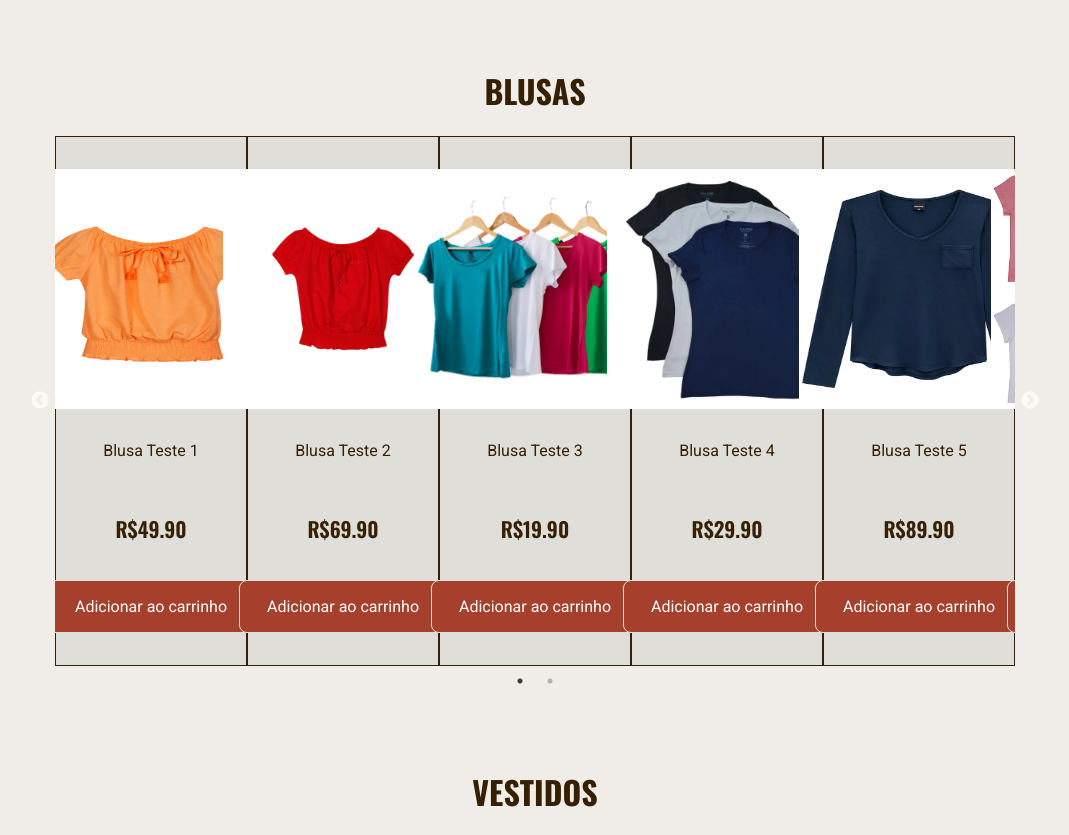
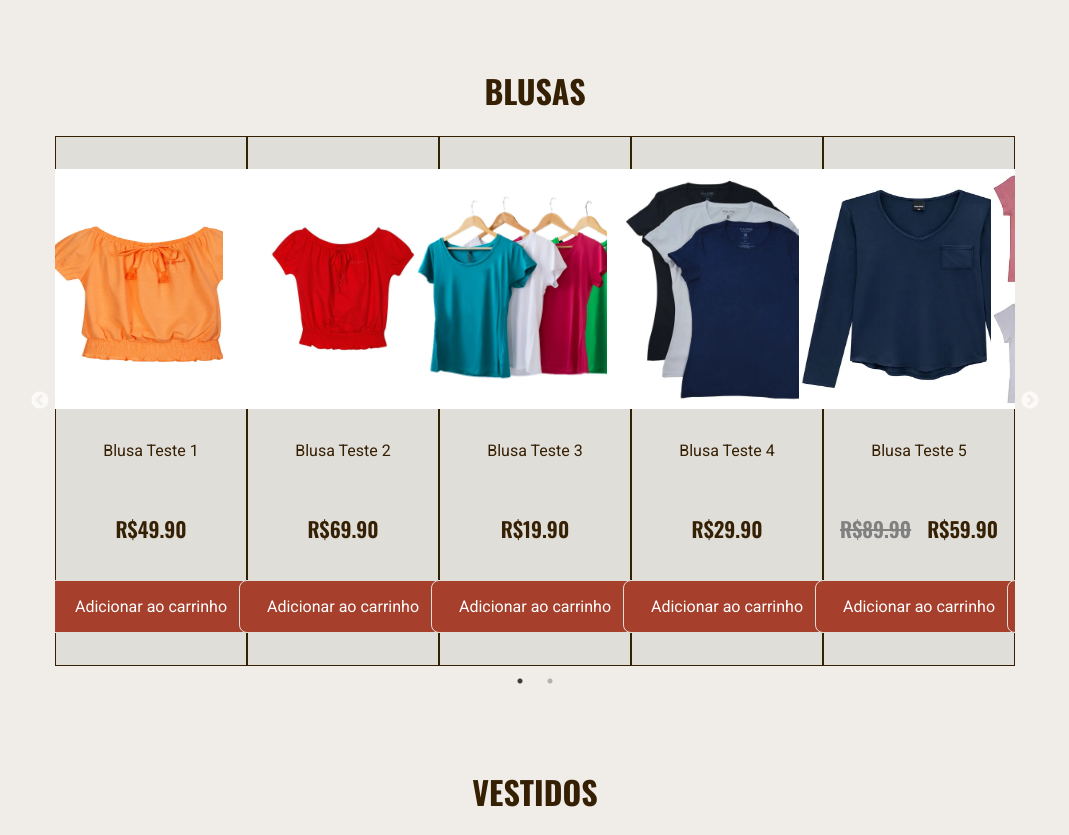
Before and after one commit to lucas14guesser/template-ecommerce-website, a React (Vite) app: page / in a window 1280 px wide. Shown: the part 1700-2535 px from the top of the page, without its empty margins (105-1174 px from the left). Built offline with nearby package versions, Linux system fonts and the light colour scheme.

Commit message:
modals - dataUser

```diff
--- /dev/null
+++ b/src/components/modals/ModalOverlay.jsx
@@ -0,0 +1,13 @@
+import React from 'react'
+import { BtnDefault, ModalC, ModalContent } from '../../styles/GlobalStyles'
+
+export default function ModalOverlay({ onClose, children }) {
+  return (
+    <ModalC>
+      <ModalContent onClick={(e) => e.stopPropagation()}>
+        {children}
+        <BtnDefault onClick={onClose}>Fechar</BtnDefault>
+      </ModalContent>
+    </ModalC>
+  )
+}
--- a/src/components/navbar/NavbarStyles.js
+++ b/src/components/navbar/NavbarStyles.js
@@ -172,7 +172,6 @@ export const BtnSearch = styled.button`
   &:hover {
     background-color: var(--color-hover);
   }
-
 `
 export const ContactContainer = styled.div`
   display: flex;
--- a/src/components/produtos/ProdutosServices.jsx
+++ b/src/components/produtos/ProdutosServices.jsx
@@ -72,6 +72,9 @@ export const categoriasProdutos = [
                     { foto: "/assets/roupas/blusa-teste-5.png" }
                 ],
                 preco: 89.90,
+                ofertas: [
+                    { oferta: true, novoPreco: 59.90 }
+                ]
             },
             {
                 id: 21,
@@ -104,6 +107,9 @@ export const categoriasProdutos = [
                     { foto: "/assets/roupas/blusa-teste-9.png" }
                 ],
                 preco: 89.90,
+                ofertas: [
+                    { oferta: true, novoPreco: 69.90 }
+                ]
             },
             {
                 id: 25,
@@ -926,7 +932,7 @@ export function findProdutoPorId(idProduto) {
     }
     return null;
 }
-export function handleTamanhos (corSelecionada, setCorSelecionada, indexCor, openTamanho, setOpenTamanho) {
+export function handleTamanhos(corSelecionada, setCorSelecionada, indexCor, openTamanho, setOpenTamanho) {
     if (corSelecionada === indexCor) {
         setOpenTamanho(!openTamanho)
     } else {
--- /dev/null
+++ b/src/components/user/UserInfos.jsx
@@ -0,0 +1,29 @@
+import React, { useState } from 'react'
+import { BtnDefault, DivFlexColm, DivFlexRow, FormInput, Title } from '../../styles/GlobalStyles'
+import { infosUserData } from './UserServices'
+import { handleModal } from '../../services/GlobalServices'
+import UserModalContent from './UserModalContent';
+import ModalOverlay from '../modals/ModalOverlay';
+
+export default function UserInfos() {
+    const [modal, setModal] = useState(false);
+
+    return (
+        <>
+            <DivFlexColm>
+                <Title>Minhas Informações</Title>
+                {infosUserData.map((info, index) => (
+                    <FormInput key={index} name={info.campo} value={info.valor} disabled />
+                ))}
+                <DivFlexRow>
+                    <BtnDefault onClick={() => handleModal(modal, setModal)}>Editar Dados</BtnDefault>
+                </DivFlexRow>
+            </DivFlexColm>
+            {modal && (
+                <ModalOverlay onClose={() => setModal(false)}>
+                    <UserModalContent />
+                </ModalOverlay>
+            )}
+        </>
+    )
+}
--- /dev/null
+++ b/src/components/user/UserModalContent.jsx
@@ -0,0 +1,27 @@
+import React, { useState } from 'react'
+import { BtnDefault, BtnIcon, Container, DivFlexRow, FormInput, Formulario, Title } from '../../styles/GlobalStyles'
+import { FaEdit } from "react-icons/fa";
+import { handleInputEdit } from './UserServices';
+
+export default function UserModalContent() {
+    const [inputEdit, setInputEdit] = useState(false);
+    const [nomeUser, setNomeUser] = useState('User');
+
+    return (
+        <Container>
+            <Title>Editar Minhas Informações</Title>
+            <Formulario>
+                <p>Clique no lápis para liberar a edição do campo</p>
+                <DivFlexRow>
+                    <FormInput name='nome' value={nomeUser} disabled={!inputEdit} onChange={(e) => setNomeUser(e.target.value)} />
+                    <BtnIcon type='button' onClick={() => handleInputEdit(inputEdit, setInputEdit)}><FaEdit /></BtnIcon>
+                </DivFlexRow>
+                <DivFlexRow>
+                    <BtnDefault type='submit'>Salvar</BtnDefault>
+                    <BtnDefault type='button'>Redefinir E-mail</BtnDefault>
+                    <BtnDefault type='button'>Redefinir Senha</BtnDefault>
+                </DivFlexRow>
+            </Formulario>
+        </Container>
+    )
+}
--- a/src/components/user/UserServices.jsx
+++ b/src/components/user/UserServices.jsx
@@ -17,3 +17,16 @@ export const InfosGrid = [
         icone: <FaRegUser />
     },
 ]
+export const infosUserData = [
+    {
+        campo: 'nome',
+        valor: 'User'
+    },
+    {
+        campo: 'email',
+        valor: 'E-mail@email.com'
+    },
+]
+export function handleInputEdit (inputEdit, setInputEdit) {
+    return setInputEdit(!inputEdit);
+}
--- /dev/null
+++ b/src/pages/UserData.jsx
@@ -0,0 +1,16 @@
+import React, { useState } from 'react'
+import { BtnDefault, Container, DivFlexColm, DivFlexRow, FormInput, Title } from '../styles/GlobalStyles'
+import { infosUserData } from '../components/user/UserServices'
+import { handleModal } from '../services/GlobalServices';
+import UserInfos from '../components/user/UserInfos';
+
+export default function UserData() {
+    return (
+        <Container>
+            <title>Meus Dados</title>
+            <Title>Meus Dados</Title>
+            <UserInfos />
+            <div></div>
+        </Container>
+    )
+}
--- a/src/router/RouterServices.jsx
+++ b/src/router/RouterServices.jsx
@@ -5,6 +5,7 @@ import MinhaConta from "../pages/MinhaConta";
 import ProdutoEspecifico from "../pages/ProdutoEspecifico";
 import Produtos from "../pages/Produtos";
 import SegurancaEPrivacidade from "../pages/SegurancaEPrivacidade";
+import UserData from "../pages/UserData";
 
 export const routeList = [
     {
@@ -47,4 +48,8 @@ export const routeList = [
         caminho: '/perguntas-frequentes',
         componente: <SegurancaEPrivacidade />,
     },
+    {
+        caminho: '/meus-dados',
+        componente: <UserData />,
+    },
 ]
--- a/src/services/GlobalServices.jsx
+++ b/src/services/GlobalServices.jsx
@@ -52,3 +52,6 @@ export function ScrollToTop() {
 
   return null
 }
+export function handleModal (modal, setModal) {
+    return setModal(!modal)
+}
--- a/src/styles/GlobalStyles.js
+++ b/src/styles/GlobalStyles.js
@@ -10,7 +10,7 @@ export const GlobalStyles = createGlobalStyle`
     --color-txt: #362004;
     --color-bg-section: #FFFFFF;
     --color-bg-sec: #E0DED9;
-    --color-hover: #757472;
+    --color-hover: #8A8B6F;
     --color-somb: #8A8B6F;
     --color-btn: #A63F2C;
 
@@ -84,6 +84,24 @@ export const GlobalStyles = createGlobalStyle`
     margin-block-end: 0;
     padding-inline-start: 0;
   }
+`
+export const ModalC = styled.div`
+  display: flex;
+  justify-content: center;
+  align-items: center;
+  position: fixed;
+  top: 0;
+  left: 0;
+  width: 100%;
+  height: 100%;
+  background: rgba(0, 0, 0, 0.5);
+`
+export const ModalContent = styled.div`
+background-color: var(--color-bg-sec);
+padding: 1rem;
+border-radius: 8px;
+max-width: 75rem;
+width: 100%;
 `
 export const LinksCategorias = styled(Link)`
   text-decoration: none;
@@ -231,6 +249,7 @@ export const FormInput = styled.input`
   border-radius: 8px;
   font-size: var(--font-txt-sz);
   outline: none;
+  background-color: var(--color-bg-section);
 
   @media (max-width: 1024px) {
     width: 30rem;
@@ -286,13 +305,32 @@ export const DivFlexRow = styled.div`
   flex-direction: row;
   align-items: center;
   gap: 1rem;
+  background-color: var(--color-bg-sec);
+  padding: 2rem;
 `
 export const DivFlexColm = styled.div`
   display: flex;
   flex-direction: column;
   align-items: center;
   gap: 1rem;
+  background-color: var(--color-bg-sec);
+  padding: 2rem;
 `
 export const TopicFont = styled.p`
   font-size: var(--font-destq-sz);
 `
+export const BtnIcon = styled.button`
+  width: 3rem;
+  color: var(--color-bg);
+  background-color: var(--color-btn);
+  border: 1px solid var(--color-bg-sec);
+  cursor: pointer;
+  transition: var(--trans-time);
+  box-sizing: border-box;
+  padding: .6rem 0;
+  font-size: var(--font-destq-sz);
+
+  &:hover {
+    background-color: var(--color-hover);
+  }
+`
--- a/vite.config.js
+++ b/vite.config.js
@@ -16,6 +16,7 @@ export default defineConfig({
         minhaConta: resolve(__dirname, './src/pages/MinhaConta.jsx'),
         produtoEspecifico: resolve(__dirname, './src/pages/ProdutoEspecifico.jsx'),
         segurancaPrivacidade: resolve(__dirname, './src/pages/SegurancaEPrivacidade.jsx'),
+        userData: resolve(__dirname, './src/pages/UserData.jsx'),
       }
     }
   }
```
Also changed, not shown: 24 other files (tests, documents, lock files or other folders). Lines whose indentation alone changed are shown as unchanged.
